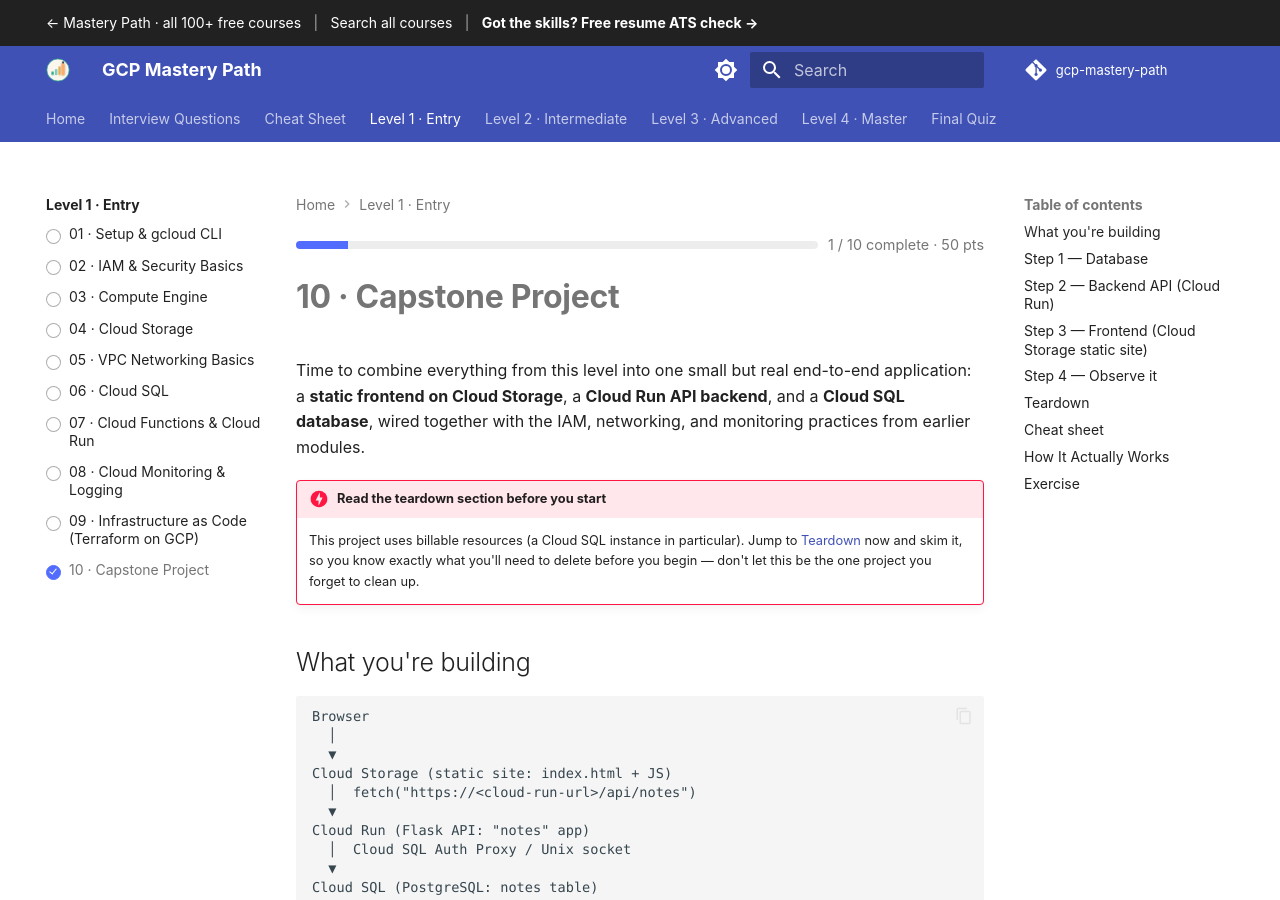
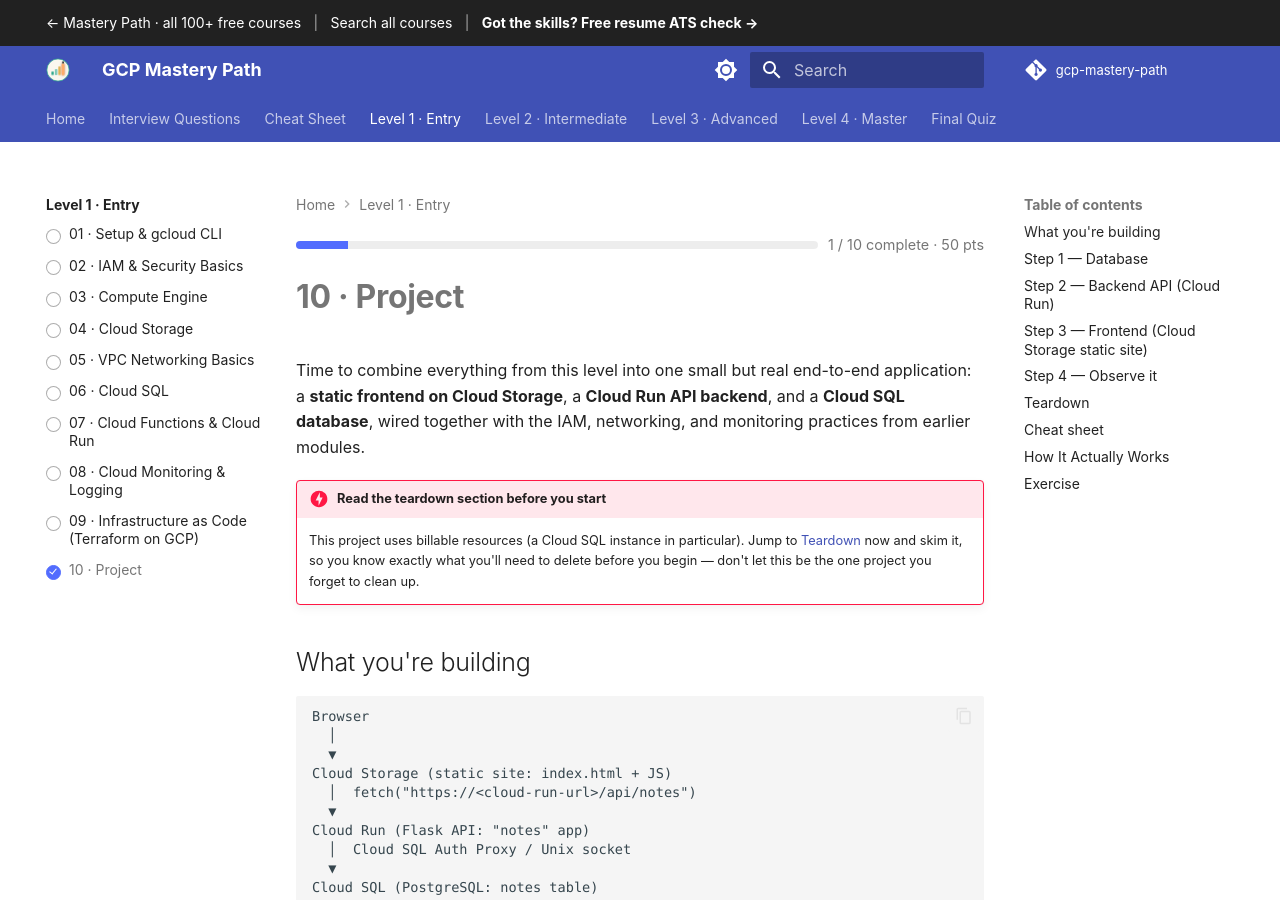
Before and after one commit to SIGILIPELLI/gcp-mastery-path, an MkDocs documentation site: the page built from docs/level-1/10-capstone-project.md, in a window 1280 px wide and 900 px high. Built offline with MkDocs 1.6.1 and Material for MkDocs 9.7.7, drawn with Linux system fonts in a browser that asks for light colours; comment, search, counter and statistics services are not loaded.

Commit message:
Level-end build pages are titled Project; Capstone is reserved for the Level 4 course capstone
Co-Authored-By: Claude Sonnet 5.5 <noreply@anthropic.com>

```diff
--- a/docs/level-1/10-capstone-project.md
+++ b/docs/level-1/10-capstone-project.md
@@ -2,7 +2,7 @@
 description: "Capstone Project — Time to combine everything from this level into one small but real end-to-end application: a static frontend on Cloud Storage, a Cloud…"
 ---
 
-# 10 · Capstone Project
+# 10 · Project
 
 Time to combine everything from this level into one small but real
 end-to-end application: a **static frontend on Cloud Storage**, a **Cloud
--- a/mkdocs.yml
+++ b/mkdocs.yml
@@ -94,7 +94,7 @@ nav:
       - "07 · Cloud Functions & Cloud Run": level-1/07-serverless-run-functions.md
       - "08 · Cloud Monitoring & Logging": level-1/08-monitoring-logging.md
       - "09 · Infrastructure as Code (Terraform on GCP)": level-1/09-terraform-intro.md
-      - "10 · Capstone Project": level-1/10-capstone-project.md
+      - "10 · Project": level-1/10-capstone-project.md
   - "Level 2 · Intermediate":
       - Overview: level-2/index.md
       - "01 · Containers on GCP (GKE Basics)": level-2/01-gke-containers.md
```
